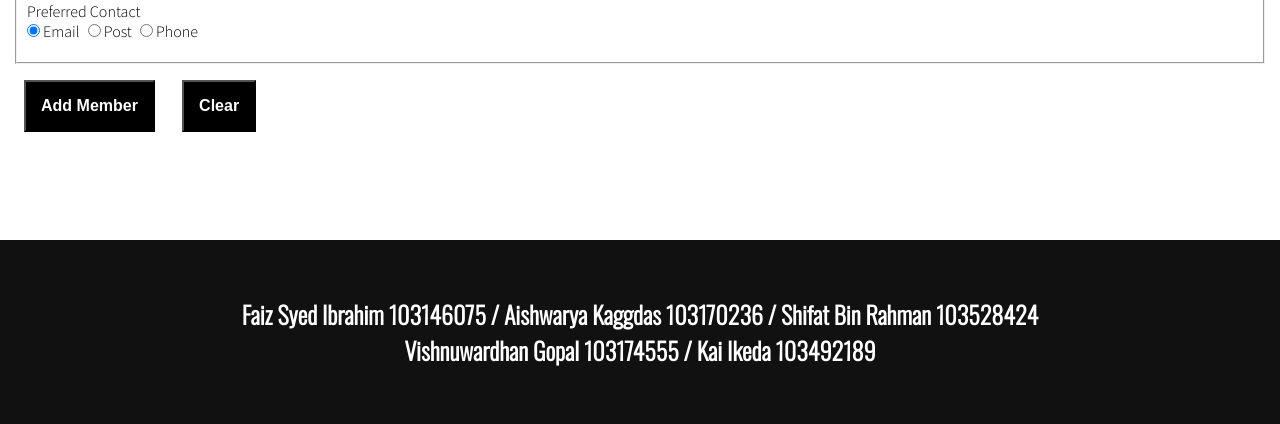
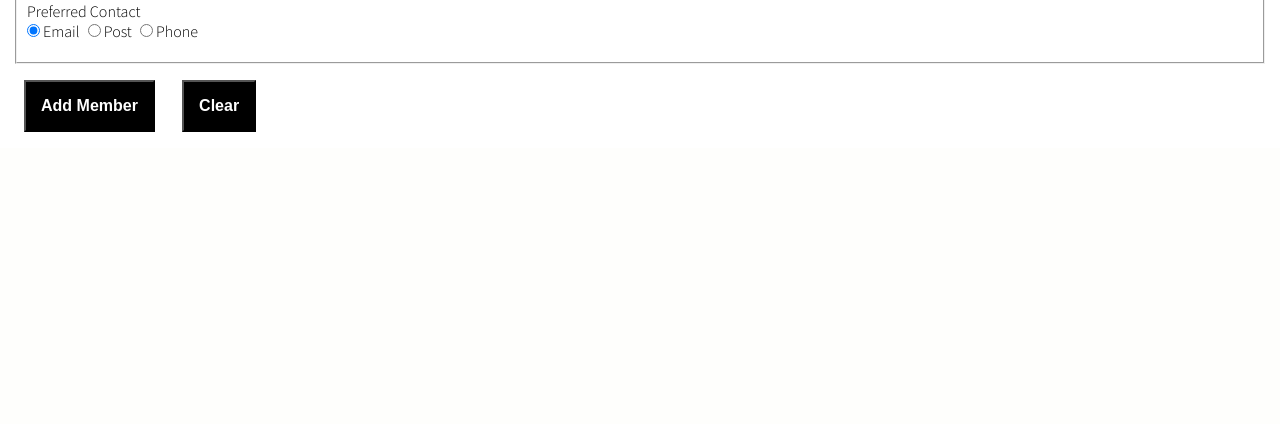
Before and after one commit to zu-nafi/GotoGro-MRM, a PHP site: page /addmember.php in a window 1280 px wide. Shown: the part 1009-1433 px from the top of the page. After the commit the page ends 1141 px from the top, so only its background shows below. Run offline with PHP 8.4, Linux system fonts and the light colour scheme.

Commit message:
Update addmember.php

```diff
--- a/addmember.php
+++ b/addmember.php
@@ -71,12 +71,6 @@
 
         </form>
 
-        <footer>
-            <p id="footertext">
-                 <a id="whitelink">Faiz Syed Ibrahim 103146075</a> / <a id="whitelink">Aishwarya Kaggdas 103170236</a> / <a id="whitelink">Shifat Bin Rahman 103528424</a>
-                 <br/>
-                 <a id="whitelink">Vishnuwardhan Gopal 103174555</a> / <a id="whitelink">Kai Ikeda 103492189</a>
-            </p>
-        </footer>
+
     </body>
 </html>
```
